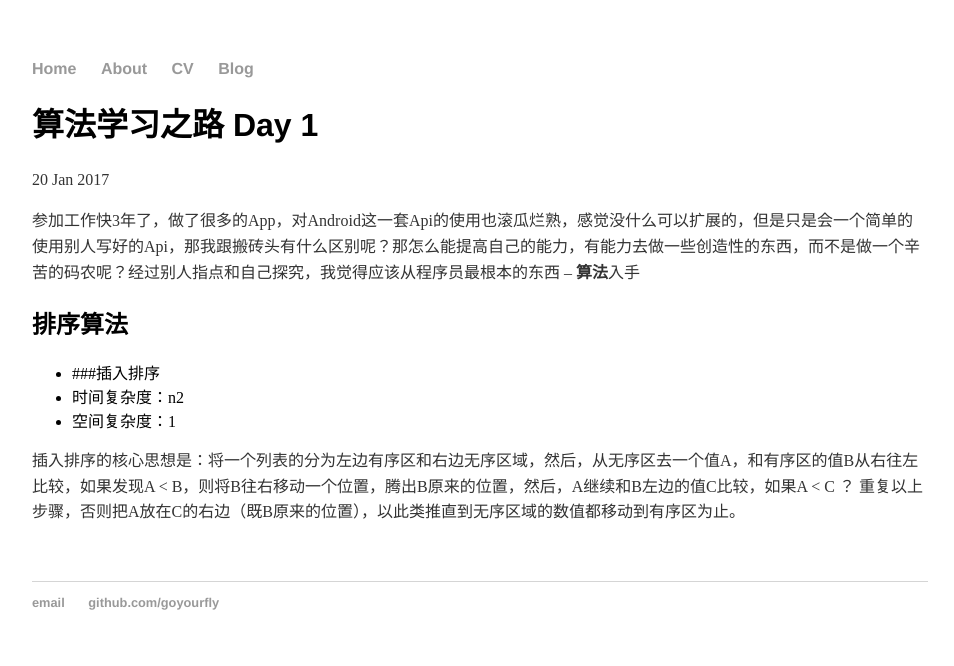
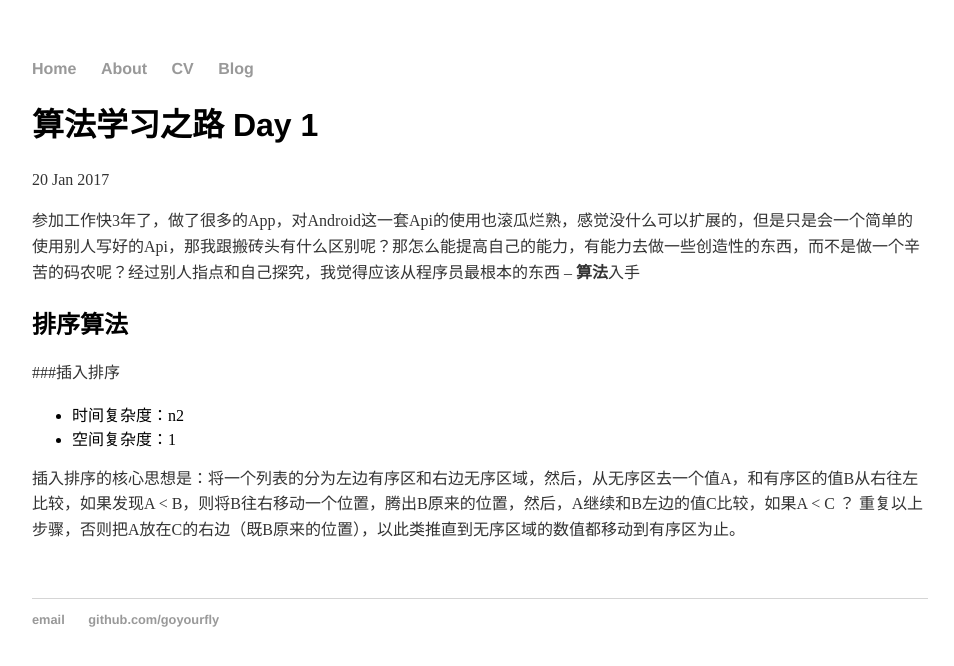
Before and after one commit to goyourfly/goyourfly.github.io, a Jekyll site: the page built from _posts/2017-01-20-go-your-fly-site-algorithm-day-1.md, in a window 1280 px wide. Shown: the top 666 px of the page, without its empty margins (160-1114 px from the left). Built offline with Jekyll 4.4.1, drawn with Linux system fonts in a browser that asks for light colours.

```diff
--- a/_posts/2017-01-20-go-your-fly-site-algorithm-day-1.md
+++ b/_posts/2017-01-20-go-your-fly-site-algorithm-day-1.md
@@ -7,7 +7,7 @@ date: 2017-01-20
 
 
 ## 排序算法
-* ###插入排序
+###插入排序
 - 时间复杂度：n2
 - 空间复杂度：1
 
```
